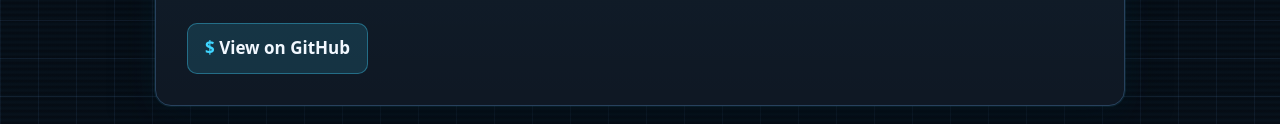
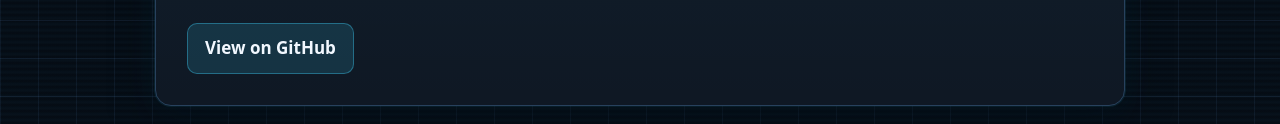
Before and after one commit to kira924age/kira924age.com, an Astro site: page /works/kira924age-com in a window 1280 px wide. Shown: the part 551-675 px from the top of the page. Built offline with nearby package versions, Linux system fonts and the light colour scheme; Astro itself is replaced by a stand-in of ours.

Commit message:
Remove terminal prompt from external buttons

```diff
--- a/src/app.scss
+++ b/src/app.scss
@@ -130,7 +130,6 @@
 .tags { display: flex; flex-wrap: wrap; gap: 0.35rem; }
 .tag { display: inline-block; padding: 0.2rem 0.45rem; border-radius: 999px; background: rgba(71, 194, 255, 0.16); color: #d3eeff; font-size: 0.76rem; line-height: 1.2; }
 .externalButton { display: inline-block; margin-top: 1.5rem; padding: 0.6rem 1rem; border: 1px solid rgba(63, 213, 255, 0.36); border-radius: 10px; background: rgba(63, 213, 255, 0.14); color: var(--text-primary); font-weight: 700; text-decoration: none; }
-.externalButton::before { content: "$ "; color: var(--accent); }
 .externalButton:hover { background: rgba(63, 213, 255, 0.22); }
 
 @media (min-width: 720px) { .resourceGrid { grid-template-columns: repeat(2, minmax(0, 1fr)); } }
```
